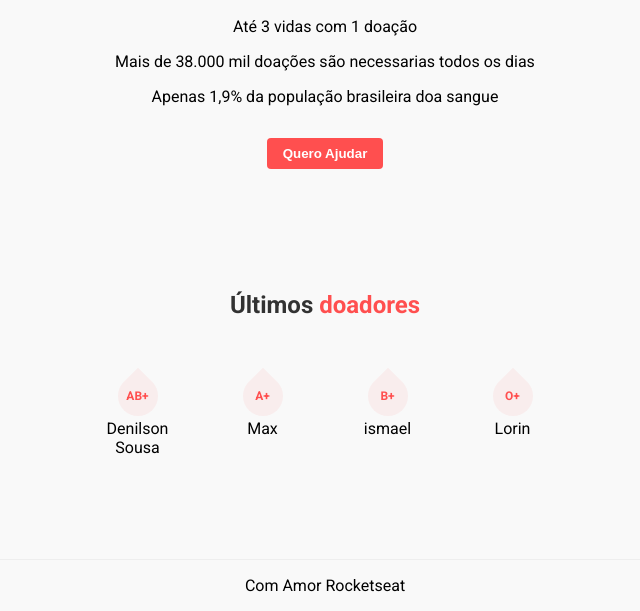
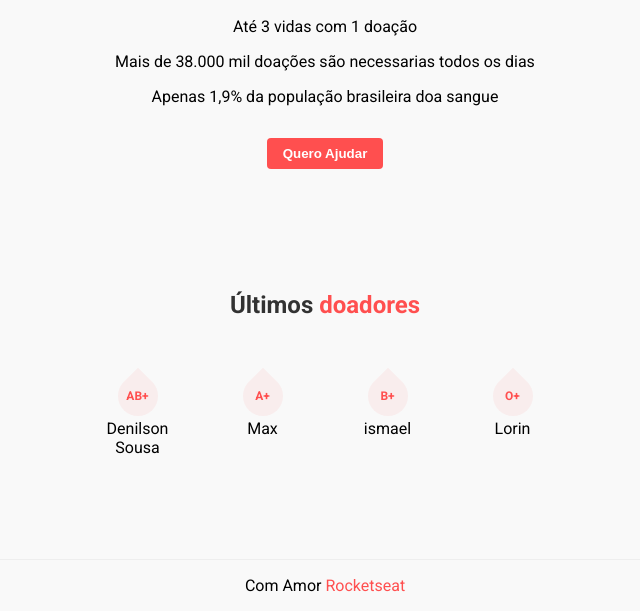
Before and after one commit to DenilsonLunna/MaratonaDev2020, a plain HTML site: page index.html in a window 1280 px wide. Shown: the part 247-858 px from the top of the page, without its empty margins (315-955 px from the left). Drawn offline with Linux system fonts and the light colour scheme.

Commit message:
Mudando cor do nome rocketseat

```diff
--- a/style.css
+++ b/style.css
@@ -129,7 +129,10 @@ footer{
     padding: 16px;
     border-top: 1px solid #eee;
 }
+footer span{
+    color: #ff4f4f
 
+}
 /* FUNCIONALIDADES COM JAVASCRIPT*/
 section.form{
     transition: all 300ms;
```
